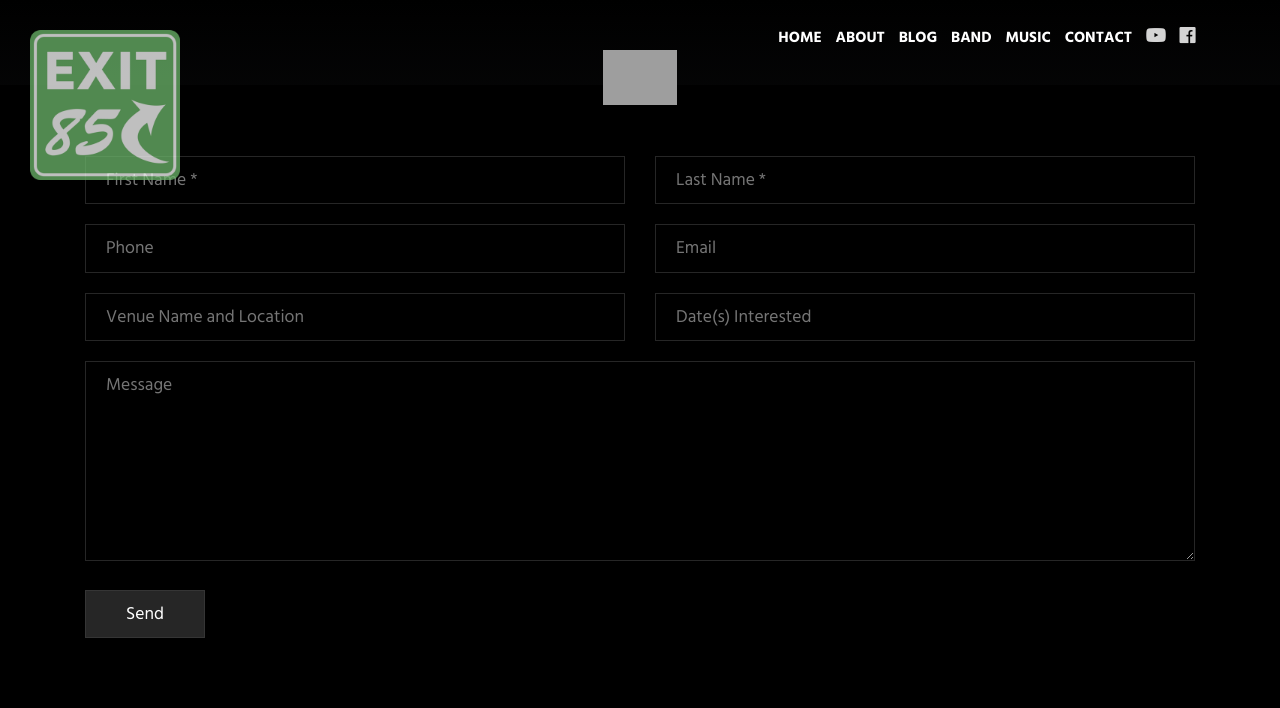
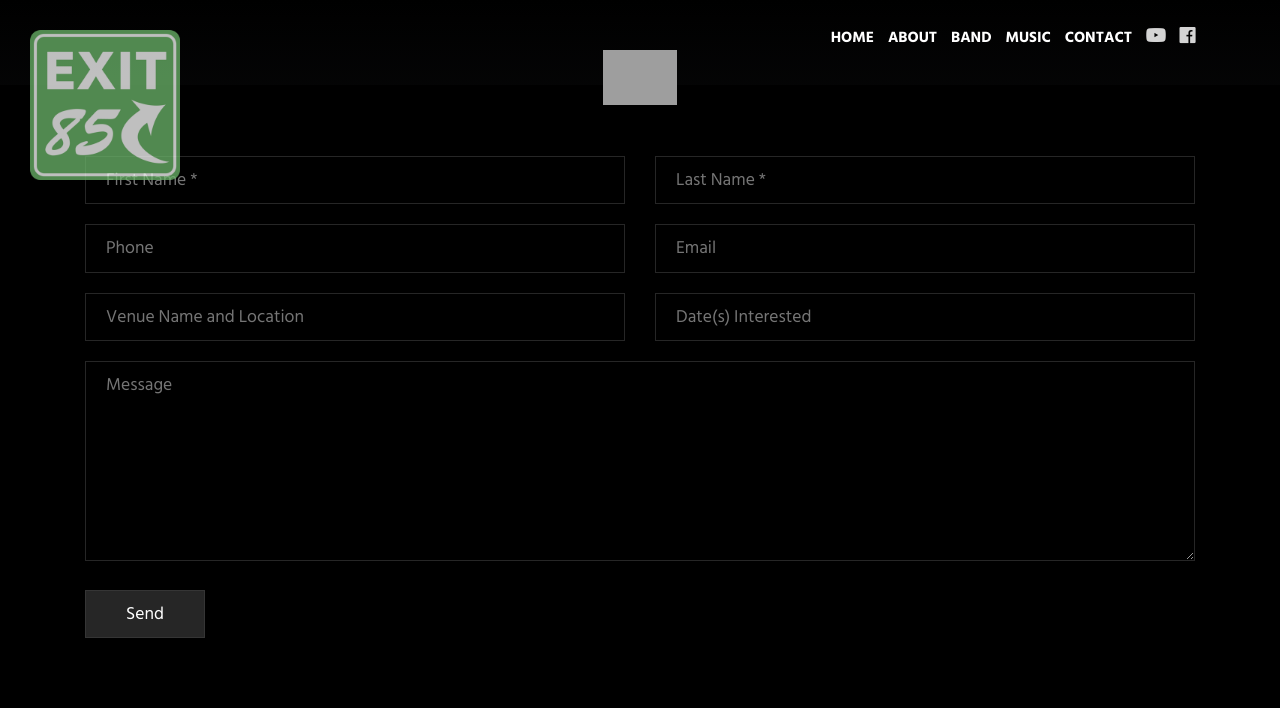
Before and after one commit to jacksutherland/exiteightyfive-com, a PHP site: template templates/_layouts/main.twig in a window 1280 px wide. Shown: the top 708 px of the page. Run offline with PHP 8.4, Linux system fonts and the light colour scheme; the template is opened without the code that fills it, so the values that code supplies are empty; some libraries are stand-ins or nearby versions; grey boxes are pictures that could not be loaded.

Commit message:
remove blog link

```diff
--- a/templates/_layouts/main.twig
+++ b/templates/_layouts/main.twig
@@ -117,9 +117,9 @@
                         <span itemprop="name">SHOWS</span>
                     </a>
                  {% endif %}
-                <a itemprop="url" href="/blog" title="Insights, from years on the road">
+                {# <a itemprop="url" href="/blog" title="Insights, from years on the road">
                     <span itemprop="name">BLOG</span>
-                </a>
+                </a> #}
                 <a itemprop="url" href="/sections/members" class="{{ jumpLink }}" data-section="#members" title="Meet the Band">
                     <span itemprop="name">BAND</span>
                 </a>
```
